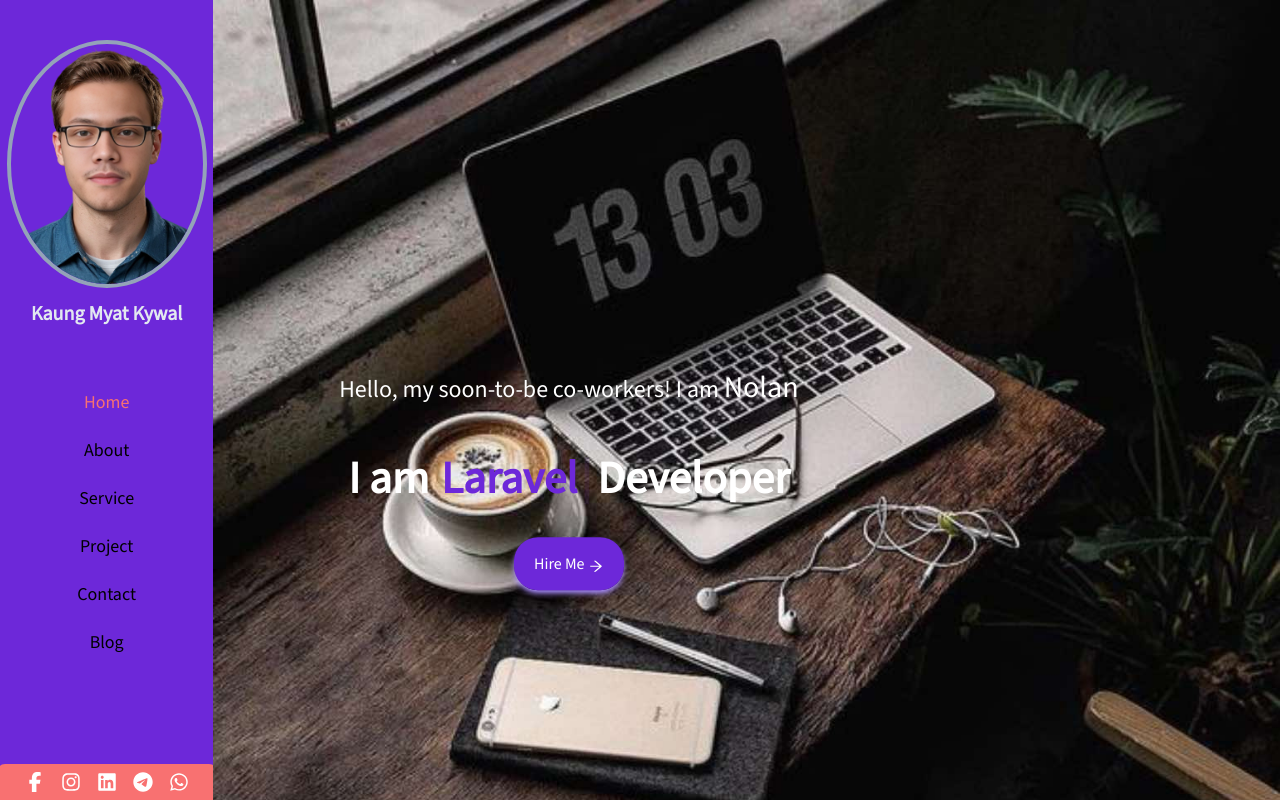
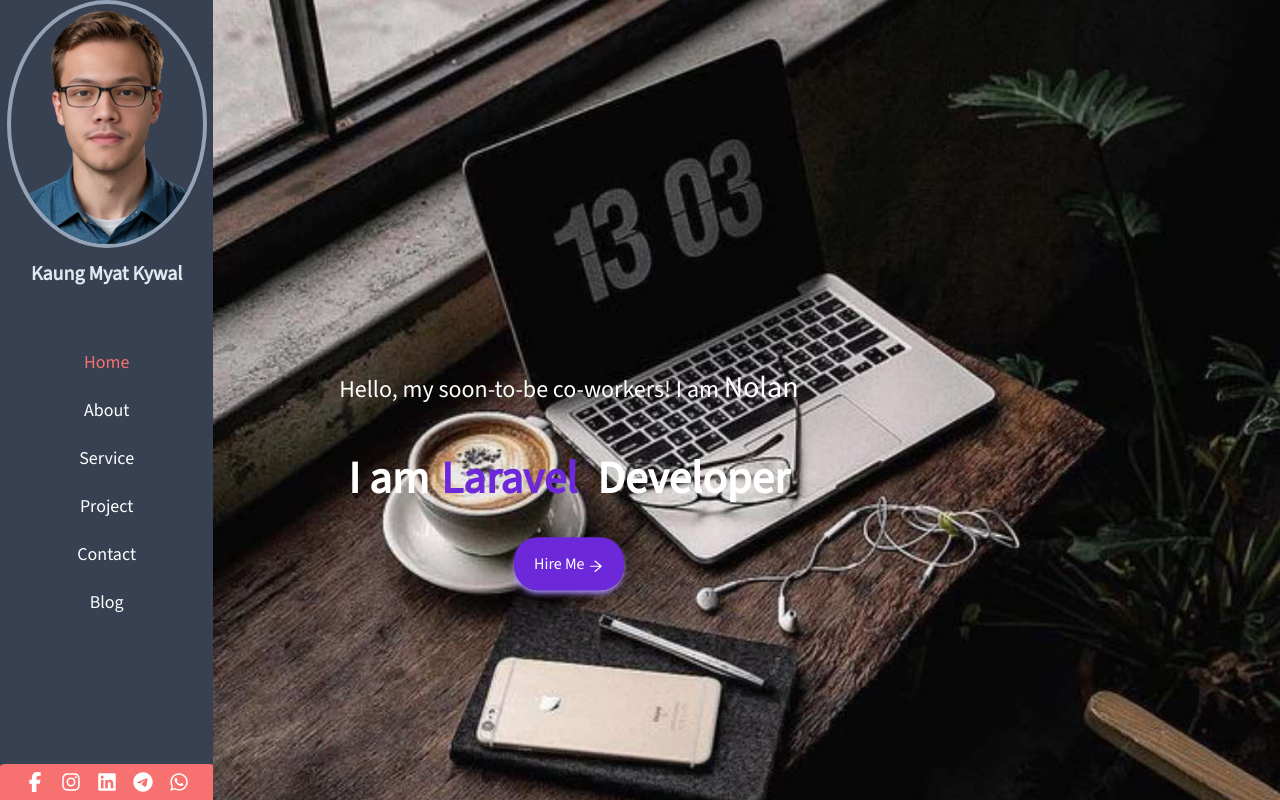
Before and after one commit to Nolan332933/DevPortfolio, a Next.js app: page / in a window 1280 px wide. Shown: the top 800 px of the page. Built offline with nearby package versions, Linux system fonts and the light colour scheme; no server answers.

Commit message:
change sidebar

```diff
--- a/app/componets/Sidebar.jsx
+++ b/app/componets/Sidebar.jsx
@@ -11,8 +11,8 @@ import { usePathname } from "next/navigation";
 const Sidebar = () => {
   const pathname = usePathname();
   return (
-    <div className="fixed top-0 start-0 mt-10 md:w-2/6 lg:w-1/6">
-      <div className="flex flex-col justify-center items-center">
+    <div className="fixed top-0 start-0 mt-0 min-h-screen md:w-2/6 lg:w-1/6 bg-gray-700 text-white">
+      <div className="flex flex-col justify-center items-center ">
         <div>
           <Image
             src={ProfileImage}
```
